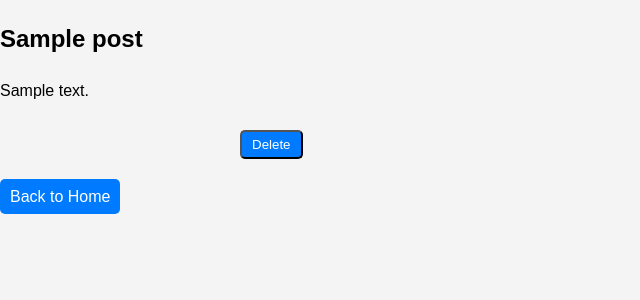
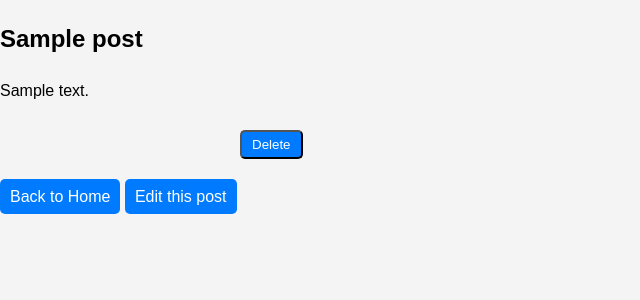
Before and after one commit to baldpanda/blog, a Flask app: page /post/1 in a window 1280 px wide. Shown: the top 300 px of the page, without its empty margins (0-640 px from the left). Run offline with Flask 3, Linux system fonts and the light colour scheme; tables that the repository leaves empty hold one stand-in row (values such as "Sample post").

Commit message:
Adding in the ability to edit a post

```diff
--- a/app/__init__.py
+++ b/app/__init__.py
@@ -1,4 +1,4 @@
-from flask import Flask, render_template, url_for, redirect
+from flask import Flask, render_template, url_for, redirect, request
 from app.extensions import db
 from app.forms import PostForm
 import utils as utils
@@ -67,6 +67,23 @@ def page_not_found(e):
     # Note that we set the 404 status explicitly
     return render_template("404.html"), 404
 
+@app.route('/post/<int:post_id>/edit', methods=['GET', 'POST'])
+def edit_post(post_id):
+    post = Post.query.get_or_404(post_id)
+    # Add authorization check here if needed
+    form = PostForm()
+    if form.validate_on_submit():
+        post.title = form.title.data
+        post.content = form.content.data
+        db.session.commit()
+        # Redirect to the post view or homepage after editing
+        return redirect(url_for('post', post_id=post.id))
+    elif request.method == 'GET':
+        form.title.data = post.title
+        form.content.data = post.content
+    return render_template('edit_post.html', title='Edit Post', form=form)
+
+
 
 if __name__ == "__main__":
     """Run the app."""
--- a/templates/post.html
+++ b/templates/post.html
@@ -13,6 +13,7 @@
         <input type="submit" value="Delete" onclick="return confirmDelete();" class="new-post-link">
     </form>
     <a href="{{ url_for('home') }}" class="new-post-link">Back to Home</a>
+    <a href="{{ url_for('edit_post', post_id=post.id) }}" class="new-post-link">Edit this post</a>
 </div>
 <script src="{{ url_for('static', filename='js/main.js') }}"></script>
 </html>
```
Also changed, not shown: templates/edit_post.html (added, +23 -0 lines).
